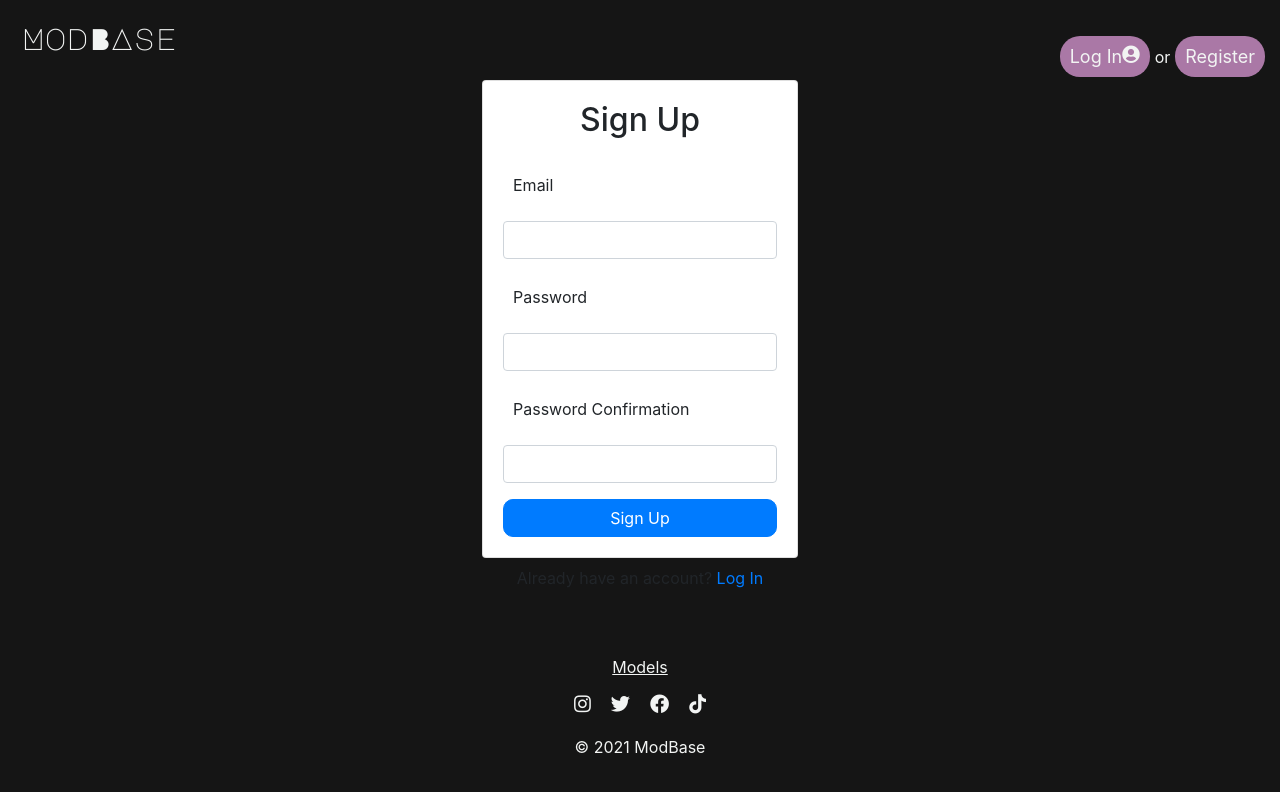
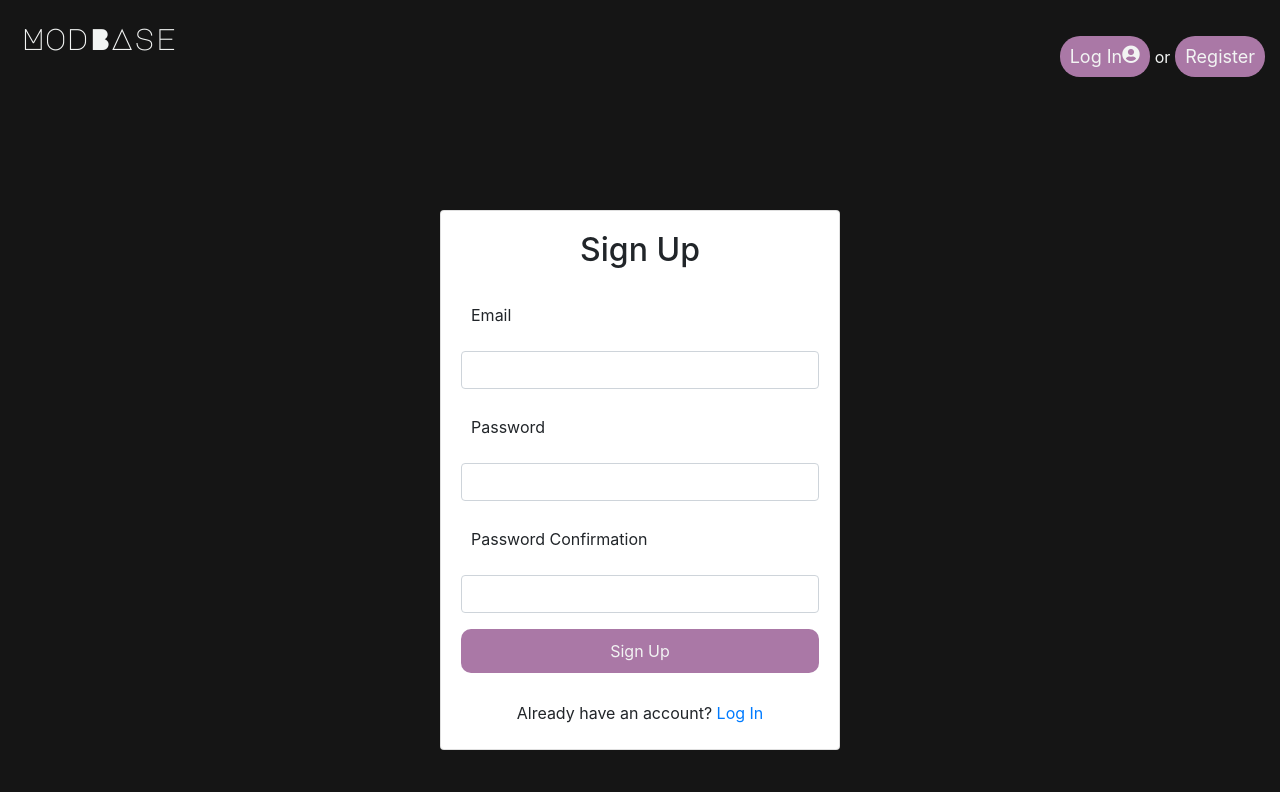
Before and after one commit to alastairodhiambo/3d-model-web, a React (Create React App) app: page /signup in a window 1280 px wide. Shown: the top 792 px of the page. Built offline with nearby package versions, Linux system fonts and the light colour scheme; no server answers.

Commit message:
update elements and remove unnecessary imports

```diff
--- a/src/components/Login/Login.js
+++ b/src/components/Login/Login.js
@@ -1,5 +1,5 @@
 import { useRef, useState } from "react";
-import { Container, Form, Button, Card, Alert } from "react-bootstrap";
+import { Form, Card, Alert } from "react-bootstrap";
 import { Link, useHistory } from "react-router-dom";
 
 import { useAuth } from "../../contexts/AuthContext";
--- a/src/components/Signup/Signup.js
+++ b/src/components/Signup/Signup.js
@@ -1,5 +1,5 @@
 import { useRef, useState } from "react";
-import { Form, Button, Card, Alert } from "react-bootstrap";
+import { Form, Card, Alert, Container } from "react-bootstrap";
 import { Link, useHistory } from "react-router-dom";
 
 import { useAuth } from "../../contexts/AuthContext";
@@ -34,7 +34,11 @@
 
   return (
     <>
-      <Card>
+      <Container
+        className="d-flex align-items-center justify-content-center"
+        style={{ minHeight: "100vh" }}
+      >
+        <Card className="w-100" style={{ minWidth: "400px" }}>
           <Card.Body>
             <h2 className="text-center mb-4">Sign Up</h2>
             {error && <Alert variant="danger">{error}</Alert>}
@@ -66,15 +70,16 @@
                   autoComplete="off"
                 />
               </Form.Group>
-            <Button disabled={loading} className="w-100" type="submit">
+              <button disabled={loading} type="submit">
                 Sign Up
-            </Button>
+              </button>
             </Form>
           </Card.Body>
-      </Card>
-      <div className="w-100 text-center mt-2">
+          <div className="w-100 text-center mt-2 pb-4">
             Already have an account? <Link to="/login">Log In</Link>
           </div>
+        </Card>
+      </Container>
     </>
   );
 }
--- a/src/components/Signup/Signup.scss
+++ b/src/components/Signup/Signup.scss
@@ -0,0 +1,9 @@
+@import "../variables";
+
+button {
+  @include linkStyling;
+  padding: 10px;
+  border: none;
+  border-radius: 10px !important;
+  width: 100%;
+}
```
Lines whose indentation alone changed are shown as unchanged.
